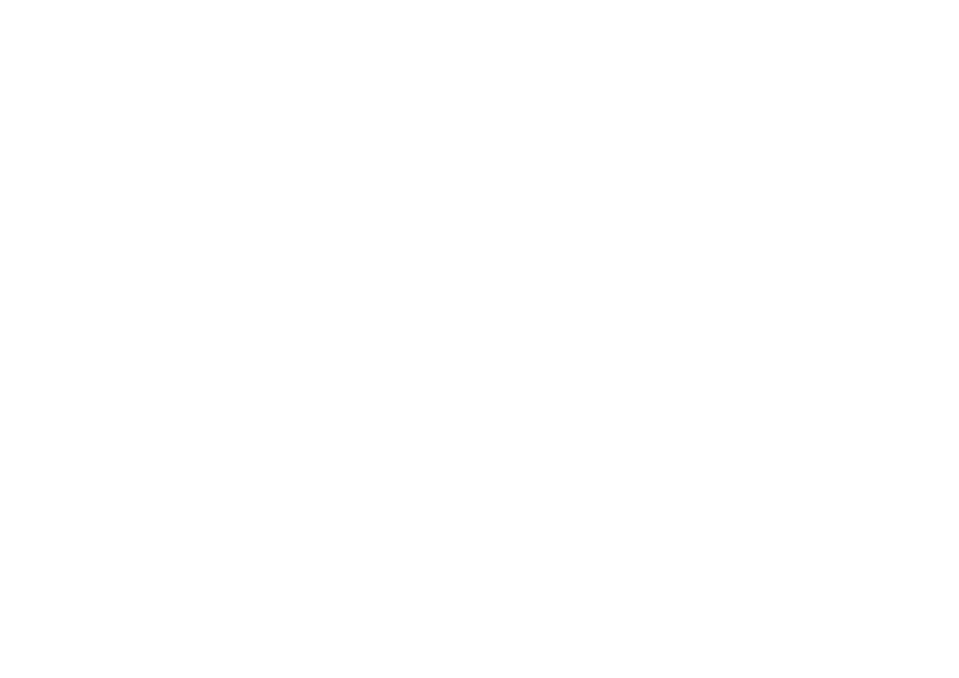
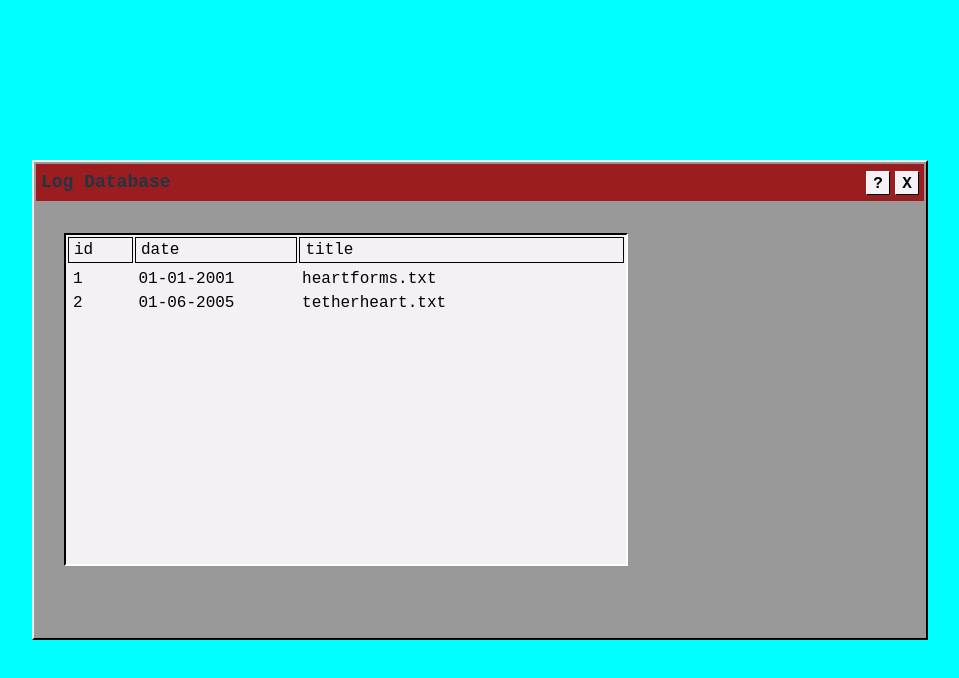
Before and after one commit to mph8344/custom-site, a React (Vite) app: page / in a window 1280 px wide. Shown: the top 678 px of the page, without its empty margins (288-1247 px from the left). Built offline with nearby package versions, Linux system fonts and the light colour scheme.

Commit message:
Modifications

```diff
--- a/src/App.tsx
+++ b/src/App.tsx
@@ -1,12 +1,12 @@
 import { Route, Routes } from 'react-router';
 // import './App.css';
-import { Grid, MusicGrid } from './components/Grid';
+import { HomeScreen } from './features/home/HomeScreen';
 import { SoundboardView } from './components/Soundboard/Soundboard';
 
 function App() {
   return (
     <Routes>
-      <Route path='/' index element={<Grid />} />
+      <Route path='/' index element={<HomeScreen />} />
       <Route path='/soundboard' index element={<SoundboardView />} />
     </Routes>
   );
--- /dev/null
+++ b/src/features/home/HomeScreen.module.scss
@@ -0,0 +1,217 @@
+.homeScreen {
+  width: 100vw;
+  height: 100vh;
+
+  background: cyan;
+
+  display: flex;
+
+  .fakeBrowser {
+    overflow: hidden;
+    width: 70%;
+    height: 60%;
+    margin: auto;
+    margin-right: 5%;
+    // border-radius: 10px;
+    // background-color: var(--richBlack);
+    // box-shadow: 0 0 20px 10px rgba(0, 0, 0, 0.25);
+    // box-shadow: 2px 2px 0 2px black;
+
+    border: 2px solid var(--magnolia);
+
+    border-bottom-color: black;
+    border-right-color: black;
+
+    // border: 3px solid white;
+    // border-right: 3px solid black;
+    // border-bottom: 3px solid black;
+    background-color: hsl(0, 0%, 60%);
+    // background-color: var(--night);
+    // display: flex;
+  }
+
+  .content {
+    // background-color: var(--richBlack);
+    // flex-grow: 1;
+    width: 70%;
+    height: 100%;
+    box-sizing: border-box;
+    padding: 30px;
+
+    .entryWindow {
+      border: 2px solid white;
+      border-top: 2px solid black;
+      border-left: 2px solid black;
+
+      height: 80%;
+      background-color: var(--magnolia);
+      color: black;
+
+      font-size: 1rem;
+      font-family: 'Courier New', Courier, monospace;
+      // overflow-y: scroll;
+      overflow: auto;
+
+      .tableHeader {
+        gap: 2px;
+        position: sticky;
+        top: 0;
+        background-color: var(--magnolia);
+
+        display: grid;
+        grid-template-columns: 0.2fr 0.5fr 1fr;
+
+        // height: 30px;
+
+        padding: 2px;
+        box-sizing: border-box;
+
+        // border: 1px solid black;
+
+        > div {
+          border: 1px solid black;
+          padding: 0 5px;
+          &:hover {
+            background-color: var(--hoverBlack);
+          }
+        }
+
+        :nth-child(1) {
+          flex: 1;
+        }
+
+        :nth-child(2) {
+          flex: 1;
+        }
+
+        :nth-child(3) {
+          flex: 2;
+        }
+      }
+
+      .entryTable {
+        // padding: 1px;
+        // gap: 2px;
+        // overflow: auto;
+        // flex-grow: 1;
+
+        padding: 2px;
+
+        .logEntry {
+          display: grid;
+          grid-template-columns: 0.2fr 0.5fr 1fr;
+
+          &:hover {
+            background-color: var(--hoverBlack);
+          }
+
+          > div {
+            box-sizing: border-box;
+            // border: 1px solid black;
+            padding: 0 5px;
+            // padding-right: 5px;
+          }
+
+          :nth-child(1) {
+            flex: 1;
+          }
+
+          :nth-child(2) {
+            flex: 1;
+          }
+
+          :nth-child(3) {
+            flex: 2;
+          }
+        }
+
+        // tr {
+        //   &:hover {
+        //     background-color: rgba(0, 0, 0, 0.25);
+        //   }
+        // }
+
+        width: 100%;
+        // text-align: right;
+
+        .logTable {
+          // overflow: auto;
+          width: 100%;
+          height: 100%;
+        }
+      }
+
+      // padding: 5px;
+      // box-sizing: border-box;
+
+      // .logEntry {
+      //   display: flex;
+      //   justify-content: flex-end;
+      //   width: 100%;
+      //   color: black;
+      // }
+    }
+  }
+
+  .navBar {
+    margin: 2px;
+    // box-shadow: inset 0 0 0 5px black;
+    // width: calc(100% - 10px);
+    // margin: 5px;
+    // height: 20px;
+    // border-bottom: 3px solid white;
+    background-color: var(--carmine);
+
+    font-family: 'Courier New', Courier, monospace;
+
+    // justify-content: flex-end;
+    justify-content: space-between;
+    align-items: center;
+    padding: 5px;
+    box-sizing: border-box;
+
+    .navText {
+      font-size: 18px;
+      font-weight: bold;
+    }
+
+    .fakeButtons {
+      display: flex;
+      gap: 5px;
+
+      .button {
+        border-top: 1px solid white;
+        border-left: 1px solid white;
+        border-right: 1px solid black;
+        border-bottom: 1px solid black;
+
+        cursor: pointer;
+
+        min-height: 24px;
+        aspect-ratio: 1;
+        background-color: var(--magnolia);
+
+        justify-content: center;
+        align-items: center;
+        text-align: center;
+        font-weight: bold;
+        box-sizing: border-box;
+
+        color: black;
+        // border-radius: 50px;
+
+        // &:nth-child(1) {
+        //   background-color: var(--carmine);
+        // }
+
+        // &:nth-child(2) {
+        //   background-color: var(--saffron);
+        // }
+
+        // &:nth-child(3) {
+        //   background-color: var(--mint);
+        // }
+      }
+    }
+  }
+}
--- /dev/null
+++ b/src/features/home/HomeScreen.tsx
@@ -0,0 +1,105 @@
+import React, { memo, useCallback, useRef, useState } from 'react';
+
+import Grid from '../../components/Grid/Grid';
+
+import styles from './HomeScreen.module.scss';
+import { uniqueId } from 'lodash';
+
+const entries = [
+  {
+    id: uniqueId(),
+    date: '01-01-2001',
+    title: 'heartforms.txt',
+  },
+  {
+    id: uniqueId(),
+    date: '01-06-2005',
+    title: 'tetherheart.txt',
+  },
+];
+
+interface Answers {
+  firstName?: string;
+  lastName?: string;
+  email?: string;
+}
+
+interface OtherAnswers {
+  q1: boolean;
+  q2: boolean;
+}
+
+type Props = {
+  initialAnswers: Answers;
+  handleChange: (answers: Partial<Answers>) => void;
+};
+
+const UFormComponent: React.FC<Props> = ({ initialAnswers, handleChange }) => {
+  console.log(initialAnswers);
+
+  return (
+    <div>
+      <div>
+        <input
+          type='text'
+          defaultValue={initialAnswers.firstName ?? ''}
+          onChange={(e) => handleChange({ firstName: e.target.value })}
+        />
+      </div>
+      <div>
+        <input
+          type='text'
+          defaultValue={initialAnswers.lastName ?? ''}
+          onChange={(e) => handleChange({ lastName: e.target.value })}
+        />
+      </div>
+      <div>
+        <input
+          type='text'
+          defaultValue={initialAnswers.email ?? ''}
+          onChange={(e) => handleChange({ email: e.target.value })}
+        />
+      </div>
+    </div>
+  );
+};
+
+const FormComponent = memo(UFormComponent);
+
+export const HomeScreen: React.FC = () => {
+  return (
+    <div className={styles.homeScreen}>
+      <div className={styles.fakeBrowser}>
+        <div className={`flexbox ${styles.navBar}`}>
+          <div className={styles.navText}>{'Log Database'}</div>
+          <div className={styles.fakeButtons}>
+            <div className={styles.button}>
+              <span>{'?'}</span>
+            </div>
+            <div className={styles.button}>
+              <span>{'X'}</span>
+            </div>
+          </div>
+        </div>
+        <div className={styles.content}>
+          <div className={`flexbox flex-col ${styles.entryWindow}`}>
+            <div className={`${styles.tableHeader}`}>
+              <div>id</div>
+              <div>date</div>
+              <div>title</div>
+            </div>
+            <div className={`${styles.entryTable}`}>
+              {entries.map((e) => (
+                <div className={`flexbox ${styles.logEntry}`} key={e.id}>
+                  <div className={styles.entryId}>{e.id}</div>
+                  <div className={styles.entryDate}>{e.date}</div>
+                  <div className={styles.entryTitle}>{e.title}</div>
+                </div>
+              ))}
+            </div>
+          </div>
+        </div>
+      </div>
+    </div>
+  );
+};
--- a/src/index.css
+++ b/src/index.css
@@ -12,13 +12,26 @@
   -webkit-font-smoothing: antialiased;
   -moz-osx-font-smoothing: grayscale;
 
-  --mint: #f4fff8;
+  /* --mint: #f4fff8; */
 
   --carmine: #9b1d20;
   --water: #345995;
+  --mint: #61c9a8;
   --waterRGB: rgba(52, 89, 149, 1);
   --saffron: #eac435;
   --magnolia: #f5f0f6;
+  --night: #0c0c0c;
+  --richBlack: #011c27;
+
+  --whiteHSL: 290, 25, 95;
+  --blackHSL: 197deg, 15%, 8%;
+
+  --black: rgba(var(--blackHSL), 1);
+  --hoverBlack: hsl(var(--blackHSL), 0.1);
+}
+
+div {
+  box-sizing: border-box;
 }
 
 a {
@@ -75,3 +88,12 @@
     background-color: #f9f9f9;
   }
 }
+
+.flexbox {
+  display: flex;
+  flex-direction: row;
+}
+
+.flex-col {
+  flex-direction: column;
+}
```
Also changed, not shown: src/assets/files/heartforms.txt (added), src/assets/files/tetherheart.txt (added), src/components/Soundboard/Soundboard.tsx (line endings or trailing spaces).
